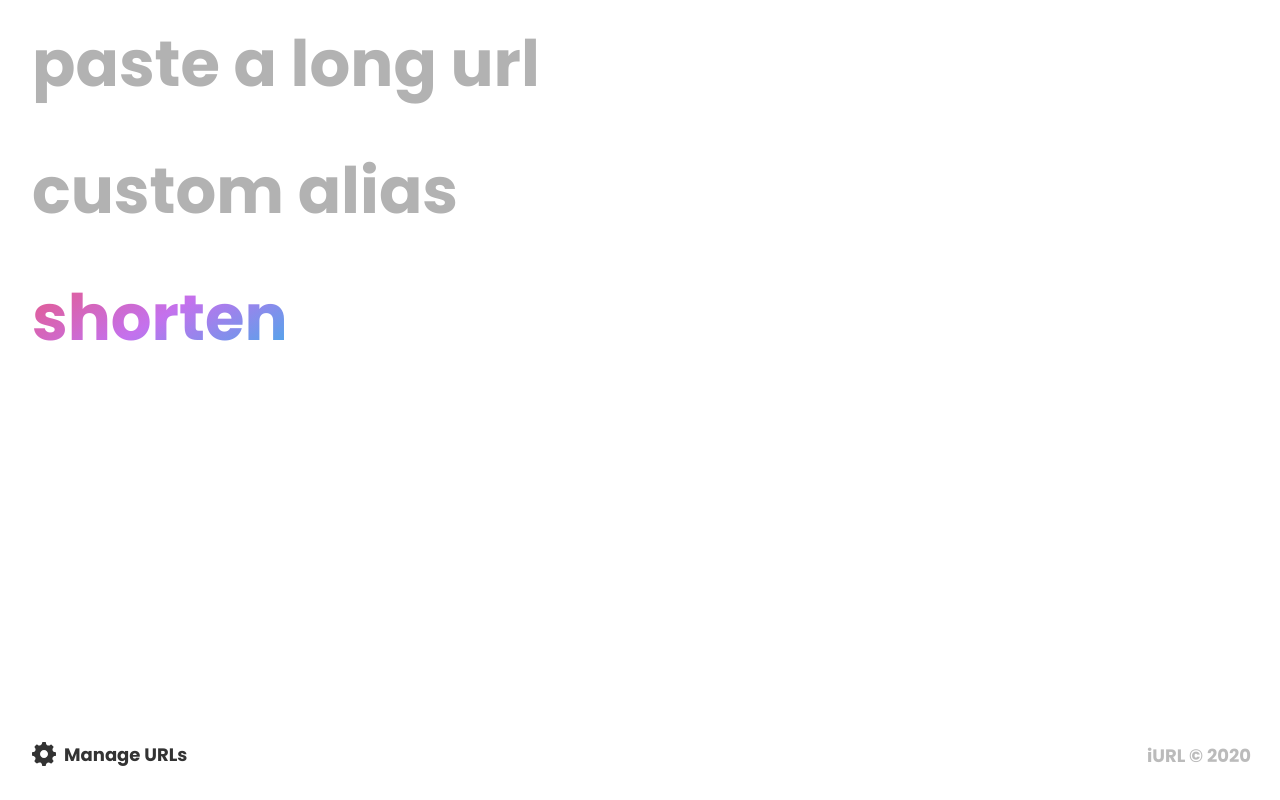
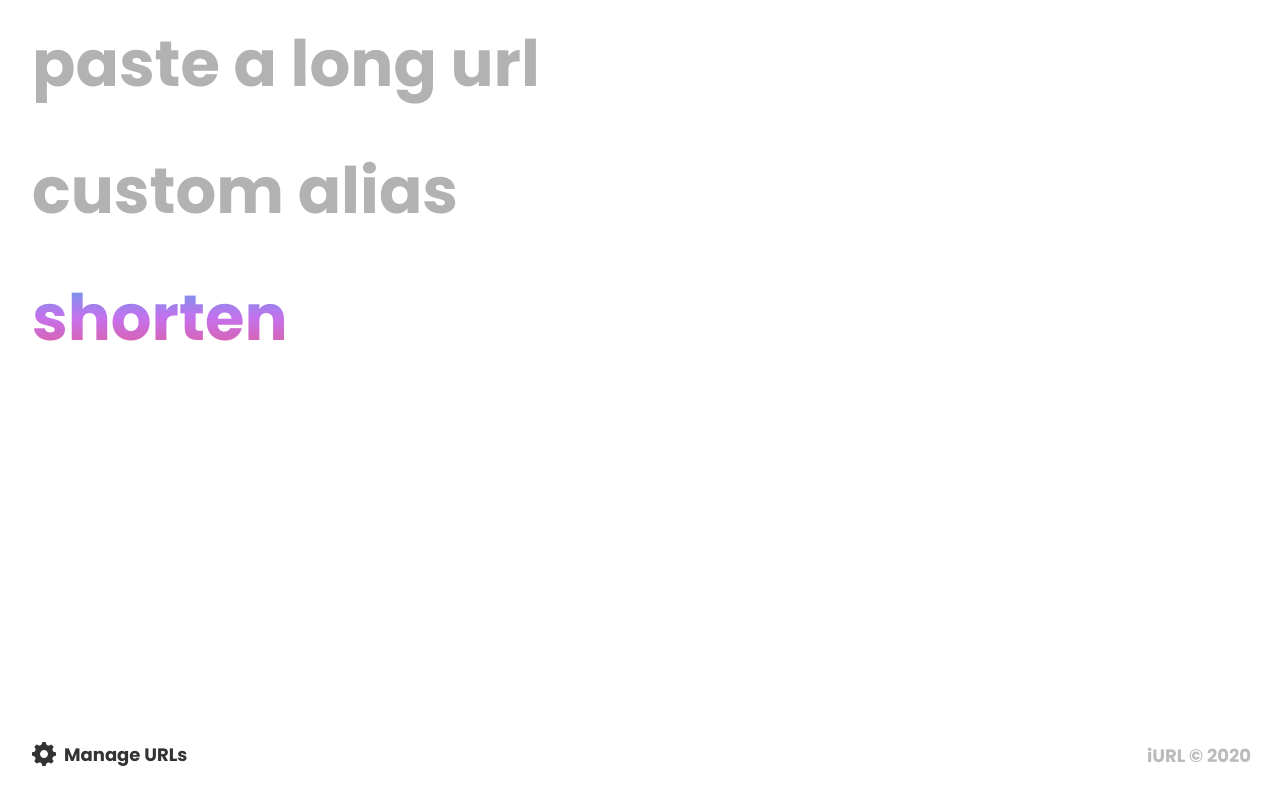
Before and after one commit to iurlapp/iurl.github.io, a plain HTML site: page index.html in a window 1280 px wide. Drawn offline with Linux system fonts and the light colour scheme.

Commit message:
Add files via upload

```diff
--- a/index.css
+++ b/index.css
@@ -95,13 +95,13 @@ input {
 }
 
 button {
-	padding: 16px 32px;
-	background: -webkit-linear-gradient(120deg, #12c2e9, #c471ed, #f64f59);
+	background: -webkit-linear-gradient(#12c2e9, #c471ed, #f64f59);
+	-webkit-text-fill-color: transparent;
 	-webkit-background-clip: text;
 	text-align: left;
 	font-size: inherit;
+	padding: 16px 32px;
 	cursor: pointer;
-	-webkit-text-fill-color: transparent;
 }
 
 @media all and (max-width: 720px) {
```
